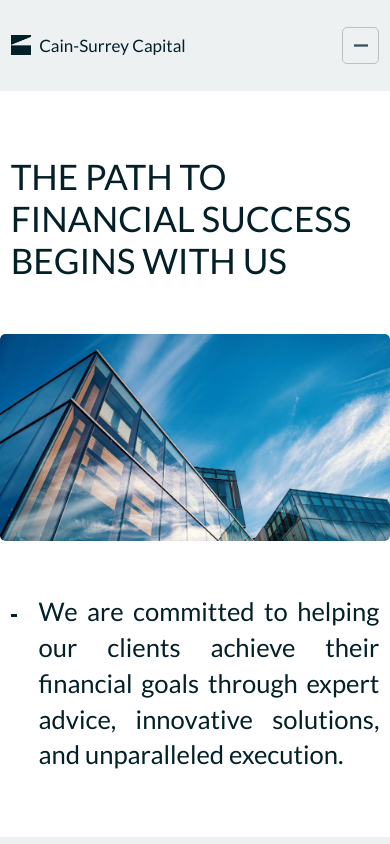
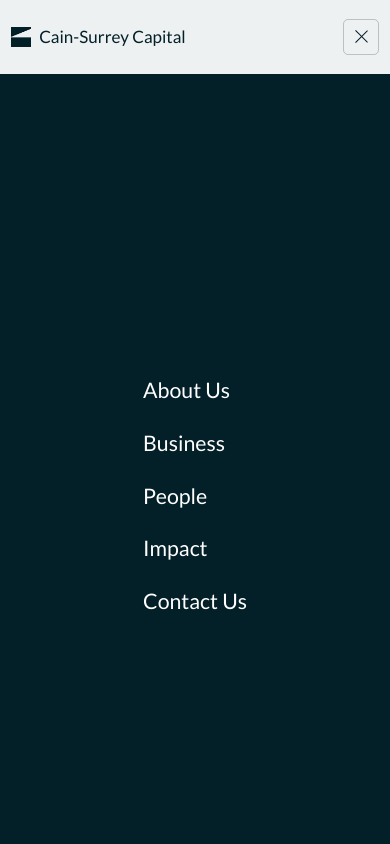
Before and after one commit to sevvy-thewebcoder/Cain-Surrey-Capital-Vanilla-Code, a plain HTML site: page index.html in a window 390 px wide. Both pictures are taken after a click on the element 360 px from the left and 45 px from the top of the page. Shown: the top 844 px of the page. Drawn offline with Linux system fonts and the light colour scheme.

Commit message:
Dynamic Header and Navbar

```diff
--- a/css/app.css
+++ b/css/app.css
@@ -6,7 +6,13 @@
 /* 01 HEADER SECTION */
 
 .header {
+    position: fixed;
+    top: 0;
+    left: 0;
+    right: 0;
+    width: 100%;
     background-color: var(--BGCOLOR-PRIMARY);
+    z-index: 1000;
 }
 
 .header > .container {
@@ -35,8 +41,41 @@
     gap: 2.5rem;
 }
 
-.nav__list > li {
+/* .nav__list > li {
     all: unset;
+} */
+
+.navbar__mobile {
+    position: fixed;
+    z-index: 100;
+    top: 73.78px;
+    right: -110%;
+    min-height: 100dvh;
+    background-color: var(--BGCOLOR-SECONDARY);
+    color: var(--TEXTCOLOR-SECONDARY);
+}
+
+.active__mobile_navbar {
+    display: grid;
+    width: 100%;
+    right: 0;
+    transition: right 0.3s ease-in-out;
+}
+
+.navbar__mobile > .container {
+    width: max-content;
+    height: 100%;
+    display: flex;
+    align-items: center;
+}
+
+.navbar__mobile .nav__list_mobile {
+    flex-direction: column;
+    /* gap: 4rem; */
+}
+
+.nav__list_mobile .nav__link {
+    font-size: var(--FS-H4);
 }
 
 
@@ -45,6 +84,7 @@
 /* 02.01 HERO SECTION */
 
 .hero__section {
+    position: relative;
     display: flex;
     flex-direction: column;
     gap: var(--GAP-LARGE);
@@ -70,7 +110,7 @@
 }
 
 .hero__image_wrapper {
-    width: var(--WIDTH-IMAGE-HERO);
+    /* width: var(--WIDTH-IMAGE-HERO); */
     height: 100%;
     align-self: var(--ALIGN-SELF-HERO-IMAGE);
     max-height: 700px;
--- a/css/default.css
+++ b/css/default.css
@@ -32,3 +32,7 @@ a {
     all: unset;
     cursor: pointer;
 }
+
+li {
+    all: unset;
+}
--- a/css/reusables.css
+++ b/css/reusables.css
@@ -9,9 +9,13 @@
     padding-inline: 1rem;
 }
 
+.mobile__navIcon_wrapper {
+    display: var(--NAVBAR-SCREEN-MOBILE);
+}
+
 .hamburger__menu {
-    width: 3.5rem;
-    height: 3.5rem;
+    width: 3.4rem;
+    height: 3.4rem;
     display: flex;
     flex-direction: column;
     justify-content: space-between;
@@ -28,25 +32,31 @@
 }
 
 .active__mobile_menu {
-    display: block;
+    position: relative;
+    align-items: center;
+    justify-content: center;
 }
 
 .active__mobile_menu > .bar {
-    position: relative;
-    top: 50%;
-    left: 50%;
-    transform: translate(-50%, -50%);
+    position: absolute;
+    top: 0;
+    left: 0;
+    bottom: 0;
+    right: 0;
+    margin: auto;
+    width: 50%;
 }
 
 .active__mobile_menu > .top__bar {
-    /* transform: rotate(45deg) translate(-0%, 150%); */
+    transform: rotate(45deg);
+    transition: transform 0.3s ease-in-out;
 }
 .active__mobile_menu > .middle__bar {
     display: none;
 }
 .active__mobile_menu > .bottom__bar {
-    /* transform: rotate(-45deg) translate(-50%, -50%); */
-
+    transform: rotate(-45deg);
+    transition: transform 0.3s ease-in-out;
 }
 
 .feature__card {
--- a/css/variables.css
+++ b/css/variables.css
@@ -4,7 +4,7 @@
 
   /* Layouts */
 
-  --NAVBAR-SCREEN-MOBILE: block;
+  /* --NAVBAR-SCREEN-MOBILE: block; */
   --NAVBAR-SCREEN-LARGE: none;
 
   --GRID-LAYOUT-FEATURE01: repeat(1, 1fr);
@@ -77,7 +77,7 @@
   --GAP-LARGE: 5rem;
   --PADDING-BLOCK-CARD: 6rem;
   --PADDING-INLINE-CARD: 3.6rem;
-  --PADDING-BLOCK-HEADER: 2.5rem;
+  --PADDING-BLOCK-HEADER: 1.75rem;
   --PADDING-BLOCK-LARGE: 6rem;
 
   --BORDER-CARD-LIGHT: 1px solid rgba(255, 255, 255, 0.2);
@@ -135,7 +135,7 @@
     --GAP-LARGE: 8rem;
     --PADDING-BLOCK-CARD: 6rem;
     --PADDING-INLINE-CARD: 3.6rem;
-    --PADDING-BLOCK-HEADER: 2.5rem;
+    /* --PADDING-BLOCK-HEADER: 1.5rem; */
     --PADDING-BLOCK-LARGE: 8rem;
 
     --BORDER-CARD-LIGHT: 1px solid rgba(255, 255, 255, 0.2);
--- a/index.html
+++ b/index.html
@@ -26,7 +26,7 @@
             <nav id="navbar" class="navbar">
                 <ul id="nav__list" class="nav__list"></ul>
             </nav>
-            <div class="mobile__navIcon__wrapper">
+            <div class="mobile__navIcon_wrapper">
                 <div id="hamburger__menu" class="hamburger__menu">
                     <div id="top__bar" class="top__bar bar"></div>
                     <div id="middle__bar" class="middle__bar bar"></div>
@@ -35,6 +35,11 @@
             </div>
         </div>
     </header>
+    <nav id="navbar__mobile" class="navbar__mobile section">
+        <div class="container">
+            <ul id="nav__list_mobile" class="nav__list_mobile nav__list"></ul>
+        </div>
+    </nav>
 
     <!-- 02 MAIN CONTENT SECTION -->
 
--- a/js/app.js
+++ b/js/app.js
@@ -1,9 +1,15 @@
+import './functions.js'
 import { headerNavLinks, heroSectionTitle, featureSection01, featureSection02, aboutUsSection } from '../assets/data.js';
+import { getDynamicHeaderHeight, getDynamicHeroSize } from './functions.js';
+
+// const header = document.getElementById( 'header' );
 const hamburgerMenuEl = document.getElementById( 'hamburger__menu' );
-const topBarEl = document.getElementById( 'top__bar' );
-const middleBarEl = document.getElementById( 'middle__bar' );
-const bottomBarEl = document.getElementById( 'bottom__bar' );
+const navbarMobileEl = document.getElementById( 'navbar__mobile' );
+// const topBarEl = document.getElementById( 'top__bar' );
+// const middleBarEl = document.getElementById( 'middle__bar' );
+// const bottomBarEl = document.getElementById( 'bottom__bar' );
 const navListEl = document.getElementById( 'nav__list' );
+const navListMobileEl = document.getElementById( 'nav__list_mobile' );
 const heroTitleEl = document.getElementById( 'hero__title' );
 const featureListEl01 = document.getElementById( 'feature__list_01' );
 const featureListEl02 = document.getElementById( 'feature__list_02' );
@@ -21,12 +27,30 @@ function toggleMenu () {
 
     if ( isMobileNavActive ) {
         hamburgerMenuEl.classList.add( 'active__mobile_menu' );
+        navbarMobileEl.classList.add( 'active__mobile_navbar' );
     } else {
         hamburgerMenuEl.classList.remove( 'active__mobile_menu' );
+        navbarMobileEl.classList.remove( 'active__mobile_navbar' );
     }
     console.log(isMobileNavActive)
+}
 
-}
+
+window.onresize = displayWindowSize;
+
+function displayWindowSize () {
+    let currentWidth = window.innerWidth;
+
+    if (currentWidth >= 1080) {
+        isMobileNavActive = false;
+        hamburgerMenuEl.classList.remove( 'active__mobile_menu' );
+        navbarMobileEl.classList.remove( 'active__mobile_navbar' );
+    }
+
+};
+
+window.onresize = getDynamicHeaderHeight;
+window.onresize = getDynamicHeroSize;
 
 // 01.02 HEADER NAV LINKS
 
@@ -40,6 +64,7 @@ const headerNavLinkElements = headerNavLinks.map( ( link ) => (
 ).join( '' );
 
 navListEl.innerHTML = headerNavLinkElements;
+navListMobileEl.innerHTML = headerNavLinkElements;
 
 
 // 02 MAIN CONTENT SECTION
--- /dev/null
+++ b/js/functions.js
@@ -0,0 +1,31 @@
+
+const header = document.getElementById( 'header' );
+const heroSection = document.getElementById( 'hero__section' );
+const heroWrapper = document.getElementById( 'hero__wrapper' );
+const heroImageWrapper = document.getElementById( 'hero__image_wrapper' );
+
+console.log( header );
+
+function getDynamicHeaderHeight () {
+
+    let headerHeight = header.offsetHeight;
+
+    heroSection.style.top = headerHeight + "px";
+
+    console.log( "header height: " + headerHeight );
+}
+
+function getDynamicHeroSize () {
+    let heroSectionSize = heroSection.offsetWidth;
+    let heroWrapperSize = heroWrapper.clientWidth;
+
+    let sizeDifference = (heroSectionSize - heroWrapperSize) / 2;
+
+    let newSize = heroImageWrapper.style.width = `calc(100% - ${sizeDifference}px)`;
+
+}
+
+getDynamicHeaderHeight()
+getDynamicHeroSize()
+
+export { getDynamicHeaderHeight, getDynamicHeroSize };
```
